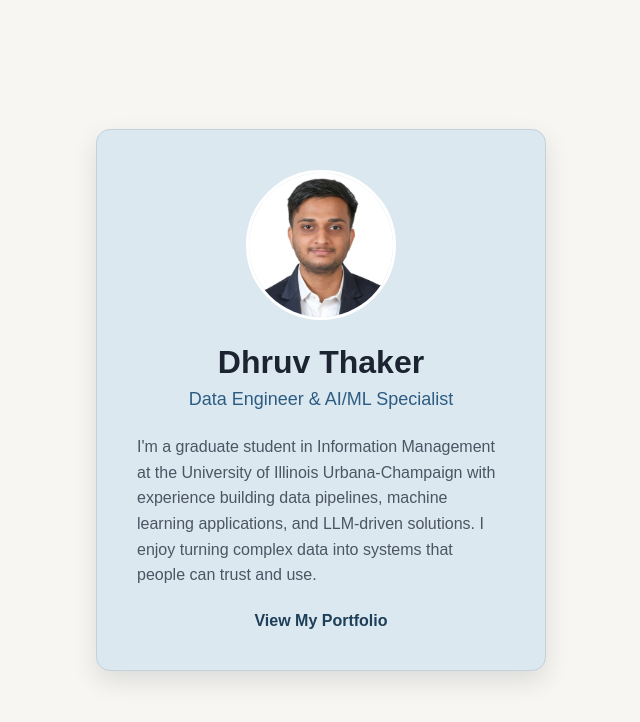
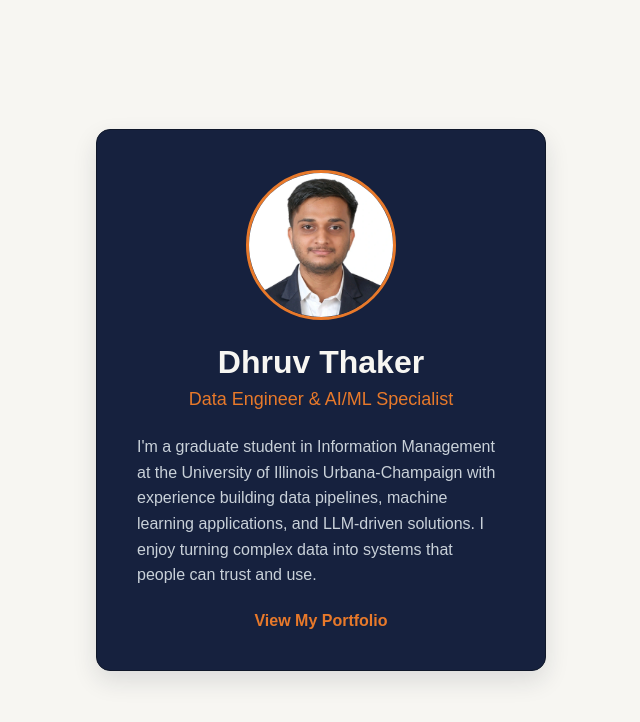
Before and after one commit to dthaker7/mp0, a website built with webpack: page src/index.html in a window 1280 px wide. Shown: the whole page, without its empty margins (319-959 px from the left). Built offline with nearby package versions, Linux system fonts and the light colour scheme.

Commit message:
Update main.css

```diff
--- a/src/css/main.css
+++ b/src/css/main.css
@@ -14,8 +14,8 @@ body {
 .profile-card {
   width: 450px;
   padding: 40px;
-  background-color: #dce8f0;
-  border: 1px solid #c4d1da;
+  background-color: #16213e;
+  border: 1px solid #0f1729;
   border-radius: 14px;
   box-shadow: 0 10px 25px rgba(27, 36, 48, 0.12);
   transition: transform 0.25s ease, box-shadow 0.25s ease;
@@ -32,29 +32,30 @@ body {
   object-fit: cover;
   object-position: 60% center;
   border-radius: 50%;
-  border: 3px solid white;
+  border: 3px solid #e8792a;
 }
 .profile-card h1 {
   margin: 0;
   text-align: center;
   font-size: 32px;
+  color: #f7f6f2;
 }
 .profile-card h2 {
   margin: 8px 0 24px;
   text-align: center;
   font-size: 18px;
   font-weight: normal;
-  color: #2c5c82;
+  color: #e8792a;
 }
 .profile-card p {
   margin: 0 0 24px;
   line-height: 1.6;
-  color: #4b5563;
+  color: #c9d1d9;
 }
 .profile-card__link {
   display: block;
   text-align: center;
-  color: #1e3f59;
+  color: #e8792a;
   font-weight: bold;
   text-decoration: none;
 }
```
